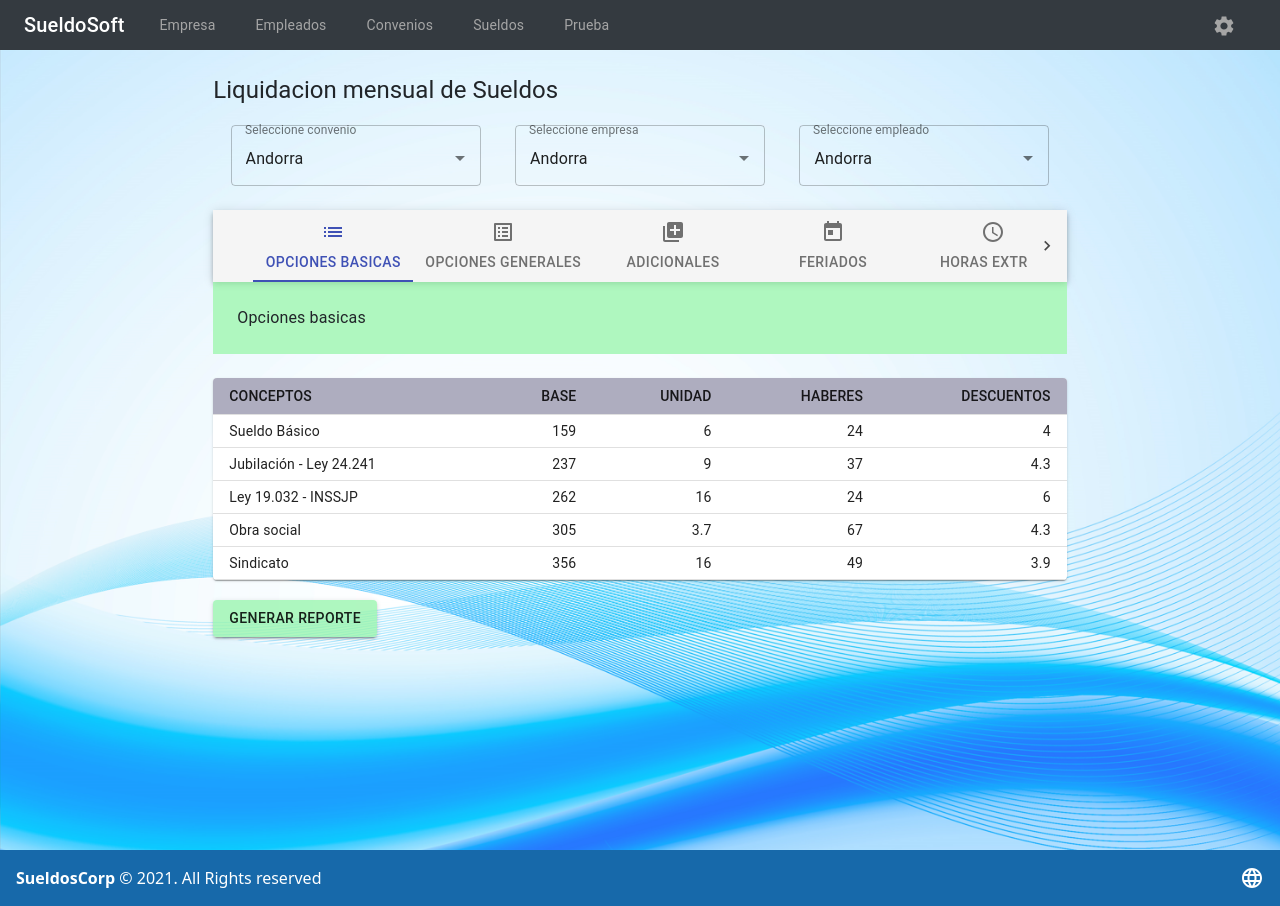
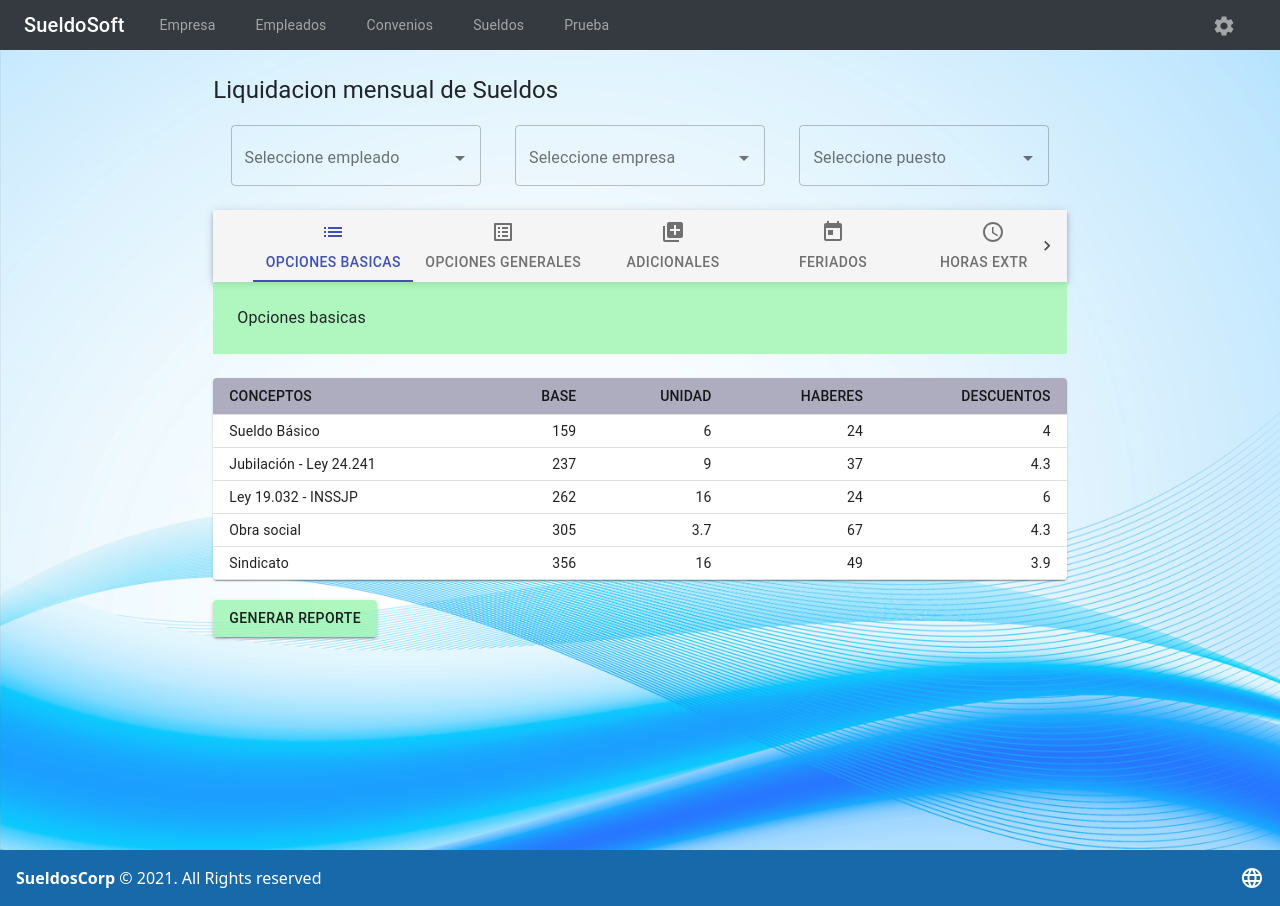
Before and after one commit to InahoAZ/sueldos-soft, a React (Create React App) app in the folder frontend/: page / in a window 1280 px wide. Built offline with nearby package versions, Linux system fonts and the light colour scheme; no server answers; what @react-pdf/renderer would draw is missing.

Commit message:
se permite seleccionar el empleado al cual se generara su reporte de sueldo

```diff
--- a/frontend/src/components/sueldos/seleccion.component.js
+++ b/frontend/src/components/sueldos/seleccion.component.js
@@ -3,7 +3,8 @@ import Grid from '@material-ui/core/Grid';
 import TextField from '@material-ui/core/TextField';
 import Autocomplete from '@material-ui/lab/Autocomplete';
 import { makeStyles } from '@material-ui/core/styles';
-
+import EmpleadosService from '../../services/empleados.service'
+import EmpresaService from '../../services/empresa.service';
 
 const useStyles = makeStyles({
     option: {
@@ -32,29 +33,144 @@ const countries = [
 export default function Sueldos(props) {
     const classes = useStyles();
 
-    const [valueConvenio, setValueConvenio] = React.useState(countries[0]);
-    const [inputValueConvenio, setInputValueConvenio] = React.useState('');
 
-    function cambioConvenio(){
-        console.log(valueConvenio);
-        console.log(inputValueConvenio);
+    const [puestos, setPuestos] = React.useState([]);
+    const [valuePuesto, setValuePuesto] = React.useState(puestos[0]);
+    const [inputValuePuesto, setInputValuePuesto] = React.useState('');
+
+
+    const [empresas, setEmpresas] = React.useState([]);
+    const [valueEmpresa, setValueEmpresa] = React.useState(empresas[0]);
+    const [inputValueEmpresa, setInputValueEmpresa] = React.useState('');
+
+
+    const [empleados, setEmpleados] = React.useState([]);
+    const [valueEmpleado, setValueEmpleado] = React.useState(empleados[0]);
+    const [inputValueEmpleado, setInputValueEmpleado] = React.useState('');
+
+
+    React.useEffect(() => {
+        async function retrieveEmpleados() {
+            EmpleadosService.getAll()
+                .then(response => {
+                    setEmpleados(response.data)
+
+
+                })
+                .catch(e => {
+                    console.log(e);
+                });
+        }
+        retrieveEmpleados();
+    }, []);
+
+    function actualizarEmpresas(puestos) {
+        //cargar empresas de los puestos
+        EmpresaService.getAll()
+            .then(response => {
+                let puestosCompletos = obtenerPuestos(response.data, puestos);
+
+                setEmpresas(obtenerEmpresasDePuestos(puestosCompletos));
+            })
+            .catch(e => {
+                console.log(e);
+            });
+
+
+    }
+    function obtenerEmpresasDePuestos(puestos) {
+        let rows = [];
+        for (let i = 0; i < puestos.length; i++) {
+            let empresa = {
+                id: puestos[i].idempresa,
+                name: puestos[i].empresaname,
+                idpuesto: puestos[i].id,
+                namepuesto: puestos[i].name,
+            };
+            rows.push(empresa)
+        }
+        return rows;
     }
 
-    const [valueEmpresa, setValueEmpresa] = React.useState(countries[0]);
-    const [inputValueEmpresa, setInputValueEmpresa] = React.useState('');
 
-    function cambioEmpresa(){
-        console.log(valueEmpresa);
-        console.log(inputValueEmpresa);
+    function obtenerPuestos(empresas, puestos) {
+        let rows = [];
+        //console.log(puestos);
+        for (let i = 0; i < empresas.length; i++) {
+            if (empresas[i].areas) {
+                for (let j = 0; j < empresas[i].areas.length; j++) {
+                    if (empresas[i].areas[j].departamentos) {
+                        for (let d = 0; d < empresas[i].areas[j].departamentos.length; d++) {
+                            if (empresas[i].areas[j].departamentos[d].puestos) {
+                                for (let p = 0; p < empresas[i].areas[j].departamentos[d].puestos.length; p++) {
+
+                                    for (let c = 0; c < puestos.length; c++) {
+                                        if (puestos[c]._id === empresas[i].areas[j].departamentos[d].puestos[p]._id) {
+
+                                            let puesto = {
+                                                id: empresas[i].areas[j].departamentos[d].puestos[p]._id,
+                                                name: empresas[i].areas[j].departamentos[d].puestos[p].name,
+                                                departamentoname: empresas[i].areas[j].departamentos[d].name,
+                                                areaname: empresas[i].areas[j].name,
+                                                empresaname: empresas[i].name,
+                                                idempresa: empresas[i]._id,
+                                            }
+                                            rows.push(puesto)
+
+
+
+                                        }
                                     }
 
-    const [valueEmpleado, setValueEmpleado] = React.useState(countries[0]);
-    const [inputValueEmpleado, setInputValueEmpleado] = React.useState('');
 
-    function cambioEmpleado(){
-        console.log(valueEmpleado);
-        console.log(inputValueEmpleado);
                                 }
+                            }
+                        }
+                    }
+                }
+            }
+        }
+        return rows
+    }
+
+
+    function cambioEmpleado(input) {
+
+        setValueEmpleado(input);
+        console.log(input);
+        // llamar a cargar lista de empresas
+        if (input.puestos.length > 0) {
+            actualizarEmpresas(input.puestos);
+        }
+
+    }
+
+    function cambioEmpresa(input) {
+
+
+        setValueEmpresa(input);
+        console.log(input);
+        // llamar a cargar lista de puestos
+
+        actualizarPuestos(input.id);
+
+
+    }
+    function actualizarPuestos(idempresa){
+        //empleado -> puestos [] [] []
+        let puestosFinales = [];
+        for (let i = 0 ; i < empresas.length ;i++){
+            if(empresas[i].id === idempresa){
+                let p = {
+                    id: empresas[i].idpuesto,
+                    name: empresas[i].namepuesto,
+                };
+                puestosFinales.push(p);
+            }
+        }
+        setPuestos(puestosFinales);
+    }
+
 
     return (
         <Grid
@@ -65,33 +181,35 @@ export default function Sueldos(props) {
             alignItems="center"
         >
             <Autocomplete
-            id="country-select-convenio"
-            value={valueConvenio}
+                id="country-select-empleado"
+                value={valueEmpleado}
                 onChange={(event, newValue) => {
-                setValueConvenio(newValue);
-                cambioConvenio();
+                    cambioEmpleado(newValue);
+
+
                 }}
-            inputValue={inputValueConvenio}
+                inputValue={inputValueEmpleado}
                 onInputChange={(event, newInputValue) => {
-                setInputValueConvenio(newInputValue);
+                    //cambioEmpleado(newInputValue);
+                    setInputValueEmpleado(newInputValue);
                 }}
                 style={{ width: 250 }}
-            options={countries}
+                options={empleados}
                 classes={{
                     option: classes.option,
                 }}
                 autoHighlight
-            getOptionLabel={(option) => option.label}
+                getOptionLabel={(option) => option.apellido + ', ' + option.nombre}
                 renderOption={(option) => (
                     <React.Fragment>
-                    <span>{option.code}</span>
-                    {option.label} ({option.code}) +{option.phone}
+                        <span>{option.apellido},{option.nombre}</span>
+
                     </React.Fragment>
                 )}
                 renderInput={(params) => (
                     <TextField
                         {...params}
-                    label="Seleccione convenio"
+                        label="Seleccione empleado"
                         variant="outlined"
                         inputProps={{
                             ...params.inputProps,
@@ -101,28 +219,30 @@ export default function Sueldos(props) {
                 )}
             />
 
+
             <Autocomplete
                 id="country-select-empresa"
                 value={valueEmpresa}
                 onChange={(event, newValue) => {
-                setValueEmpresa(newValue);
-                cambioEmpresa();
+                    //setValueEmpresa(newValue);
+                    cambioEmpresa(newValue);
+
                 }}
                 inputValue={inputValueEmpresa}
                 onInputChange={(event, newInputValue) => {
                     setInputValueEmpresa(newInputValue);
                 }}
                 style={{ width: 250 }}
-            options={countries}
+                options={empresas}
                 classes={{
                     option: classes.option,
                 }}
                 autoHighlight
-            getOptionLabel={(option) => option.label}
+                getOptionLabel={(option) => option.name}
                 renderOption={(option) => (
                     <React.Fragment>
-                    <span>{option.code}</span>
-                    {option.label} ({option.code}) +{option.phone}
+                        <span>{option.name}</span>
+
                     </React.Fragment>
                 )}
                 renderInput={(params) => (
@@ -138,33 +258,33 @@ export default function Sueldos(props) {
                 )}
             />
             <Autocomplete
-            id="country-select-empleado"
-            value={valueEmpleado}
+                id="country-select-puesto" // puesto
+                value={valuePuesto}
                 onChange={(event, newValue) => {
-                setValueEmpleado(newValue);
-                cambioEmpleado();
+                    setValuePuesto(newValue);
+
                 }}
-            inputValue={inputValueEmpleado}
+                inputValue={inputValuePuesto}
                 onInputChange={(event, newInputValue) => {
-                setInputValueEmpleado(newInputValue);
+                    setInputValuePuesto(newInputValue);
                 }}
                 style={{ width: 250 }}
-            options={countries}
+                options={puestos}
                 classes={{
                     option: classes.option,
                 }}
                 autoHighlight
-            getOptionLabel={(option) => option.label}
+                getOptionLabel={(option) => option.name}
                 renderOption={(option) => (
                     <React.Fragment>
-                    <span>{option.code}</span>
-                    {option.label} ({option.code}) +{option.phone}
+                        <span>{option.name}</span>
+
                     </React.Fragment>
                 )}
                 renderInput={(params) => (
                     <TextField
                         {...params}
-                    label="Seleccione empleado"
+                        label="Seleccione puesto"
                         variant="outlined"
                         inputProps={{
                             ...params.inputProps,
@@ -173,6 +293,7 @@ export default function Sueldos(props) {
                     />
                 )}
             />
+
         </Grid>
     );
 
```
Lines whose indentation alone changed are shown as unchanged.
